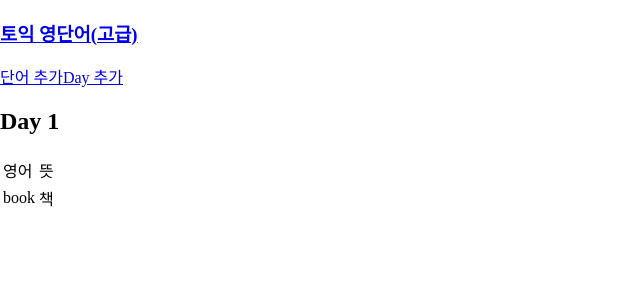
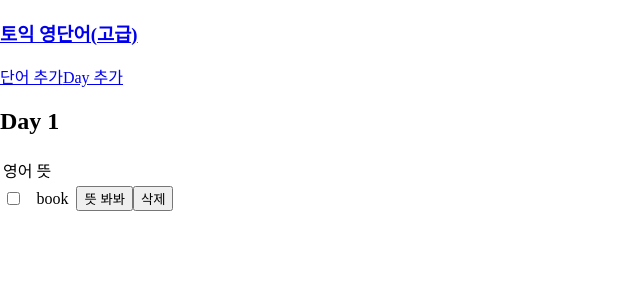
Before and after one commit to skoiyme/summer, a React (Vite) app: page /day/1 in a window 1280 px wide. Shown: the top 300 px of the page, without its empty margins (0-640 px from the left). Built offline with nearby package versions, Linux system fonts and the light colour scheme.

Commit message:
체크박스 기능

```diff
--- a/src/component/Day.jsx
+++ b/src/component/Day.jsx
@@ -1,5 +1,6 @@
 import db from '../db/db.json'
 import {Navigate, useParams} from "react-router-dom";
+import Word from './Word';
 export default function Day() {
 
     const day = Number(useParams().day);
@@ -31,10 +32,7 @@
 
                     {list.map(
                             data => (
-                                <tr key={data.id}>
-                                    <td>{data.eng}</td>
-                                    <td>{data.kor}</td>
-                                </tr>
+                                <Word word={data} key={data.id} />
                             )
                         )}
                 </tbody>
--- /dev/null
+++ b/src/component/Word.jsx
@@ -0,0 +1,32 @@
+import { useState } from "react"
+
+export default function Word({word}) {
+    const [isShow, setIsShow] = useState(false);
+    const [isDone, setIsDone] = useState(word.isDone);
+    console.log(isDone+"222");
+
+    return (
+        <>
+            <tr className={isDone ? 'off': ''}>
+                <td>
+                    <input type='checkbox' checked={isDone} onChange={
+                        () => {
+                            setIsDone(!isDone);
+                        }
+                    }></input>
+                </td>
+                <td>{word.eng}</td>
+                <td>{isShow && word.kor}</td>
+                <td>
+                    <button onClick={
+                        () => {
+                            setIsShow(!isShow);
+                        }
+                    }>뜻 {isShow ? '숨기기':'봐봐'}</button>
+                    <button className='btn_del'>삭제</button>
+                </td>
+             </tr>
+        </>
+    )
+
+}
```
